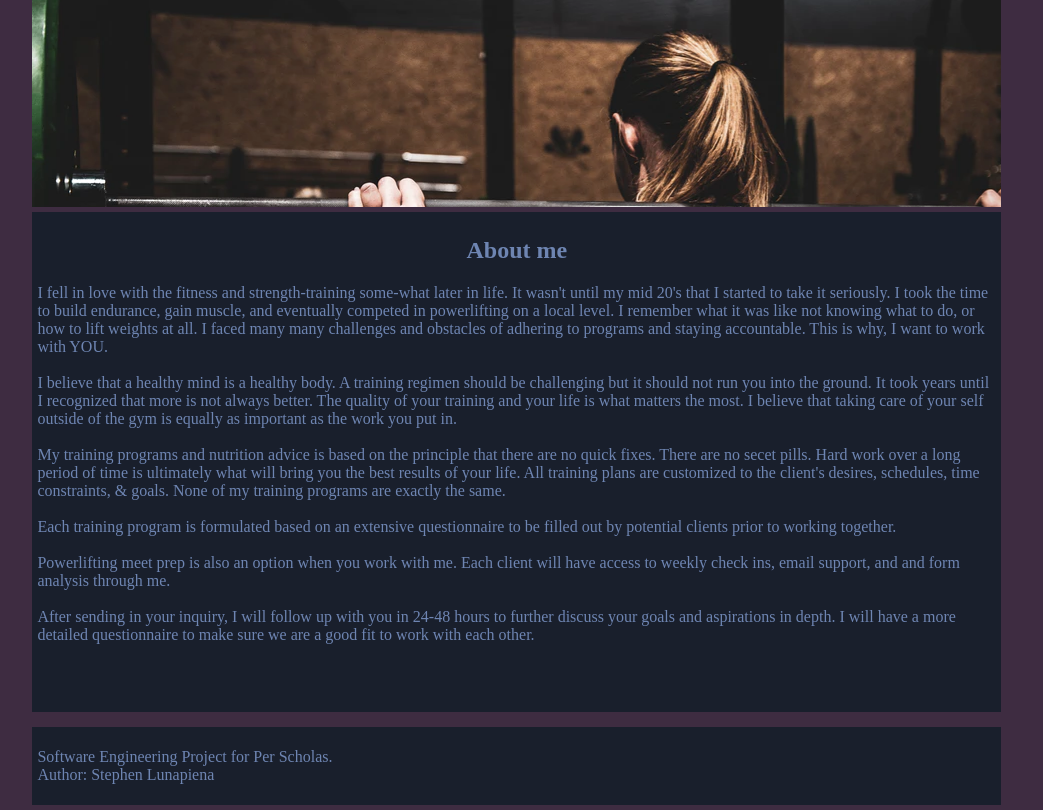
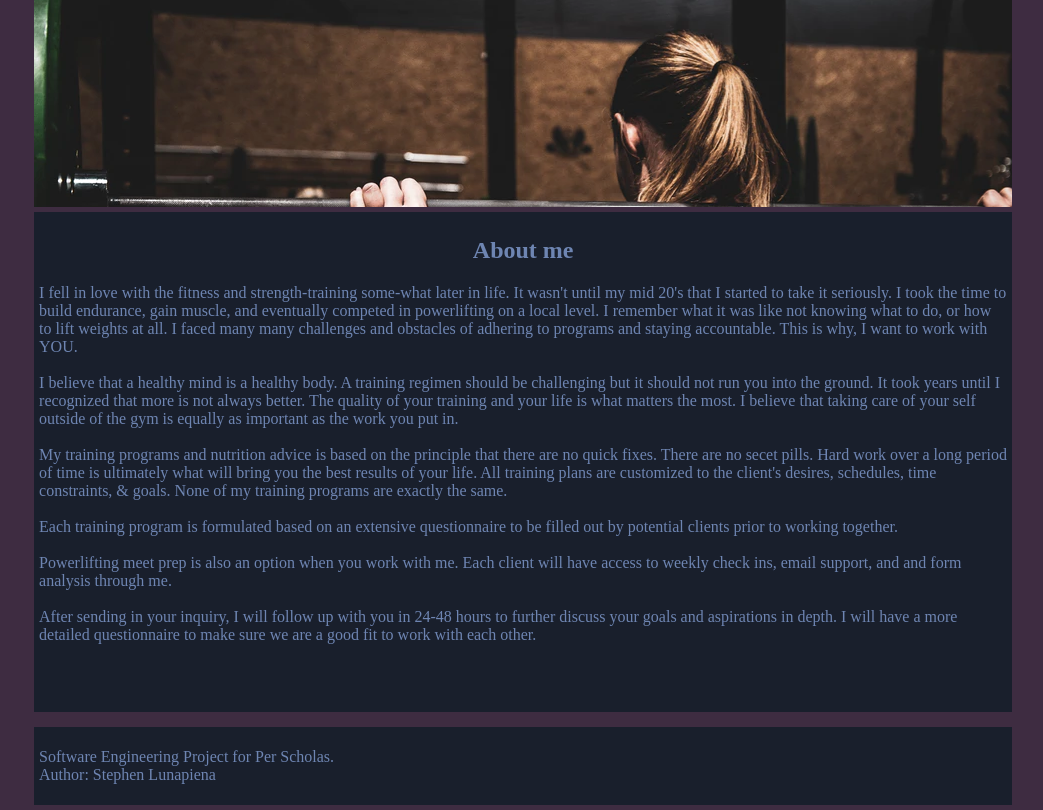
Before and after one commit to Stephen-Lunapiena/Steves_fit_group1, a plain HTML site: page index.html in a window 1280 px wide. Shown: the part 96-906 px from the top of the page, without its empty margins (109-1152 px from the left). Drawn offline with Linux system fonts and the light colour scheme.

Commit message:
changed pw

```diff
--- a/form.js
+++ b/form.js
@@ -16,7 +16,7 @@ var x = document.querySelector("#emailform")
       Email.send({
           Host: "smtp.gmail.com",
           Username : "projectest120@gmail.com",
-          Password : "randompw",
+          Password : "blahblah12!@#$",
           To : 'projectest120@gmail.com',
           From : "Stephen.lunapiena@gmail.com",
           Subject : name + " has sent you a message",
--- a/style.css
+++ b/style.css
@@ -1,5 +1,7 @@
 body {
     margin: 0;
+    max-width: 100%;
+    word-break: break-word;
     background-color: #3E2C41;
     color: #6E85B2;
 }
@@ -15,7 +17,7 @@ img {
 
 .container {
     display: grid;
-    width: 97vw;
+    width: 98%;
     height: 70vw;
     gap: 5px;
     grid-template-columns: 1fr 150px 1fr 1fr 1fr 1fr 1fr 1fr 1fr;
```
